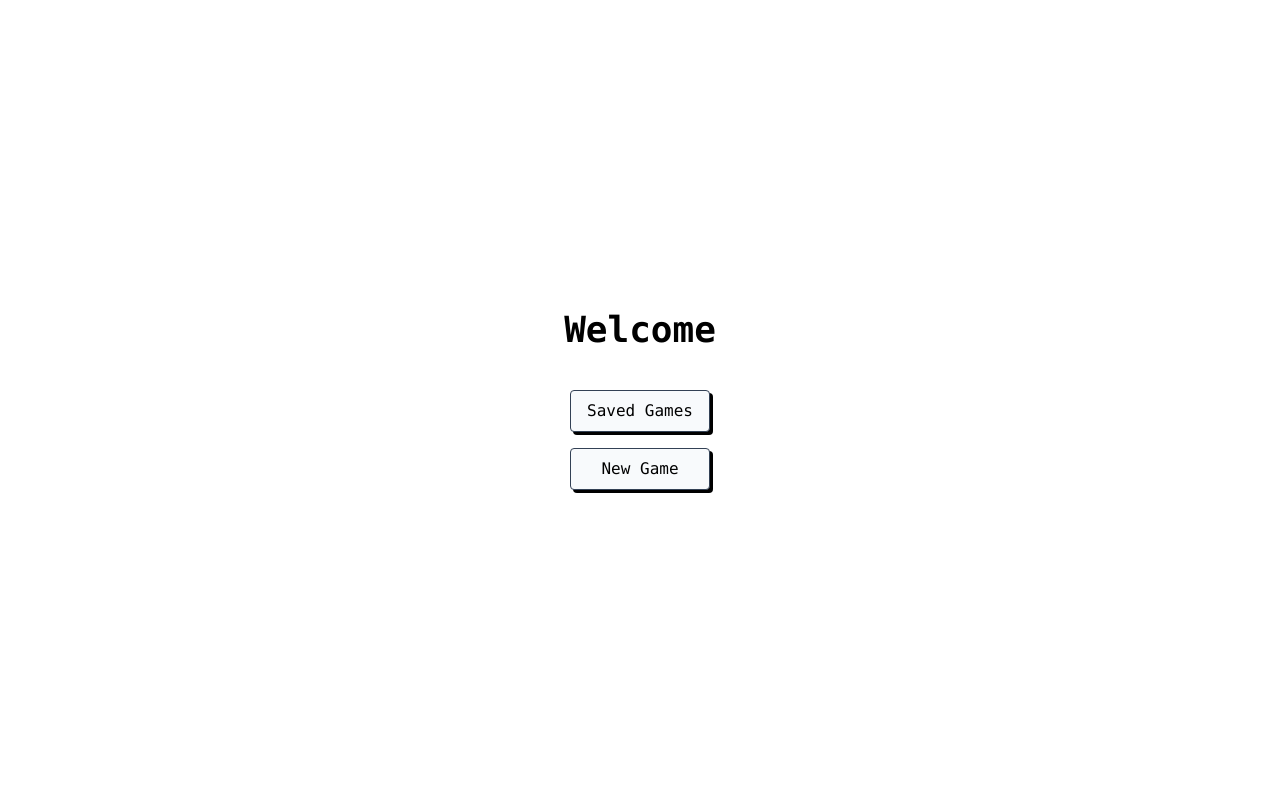
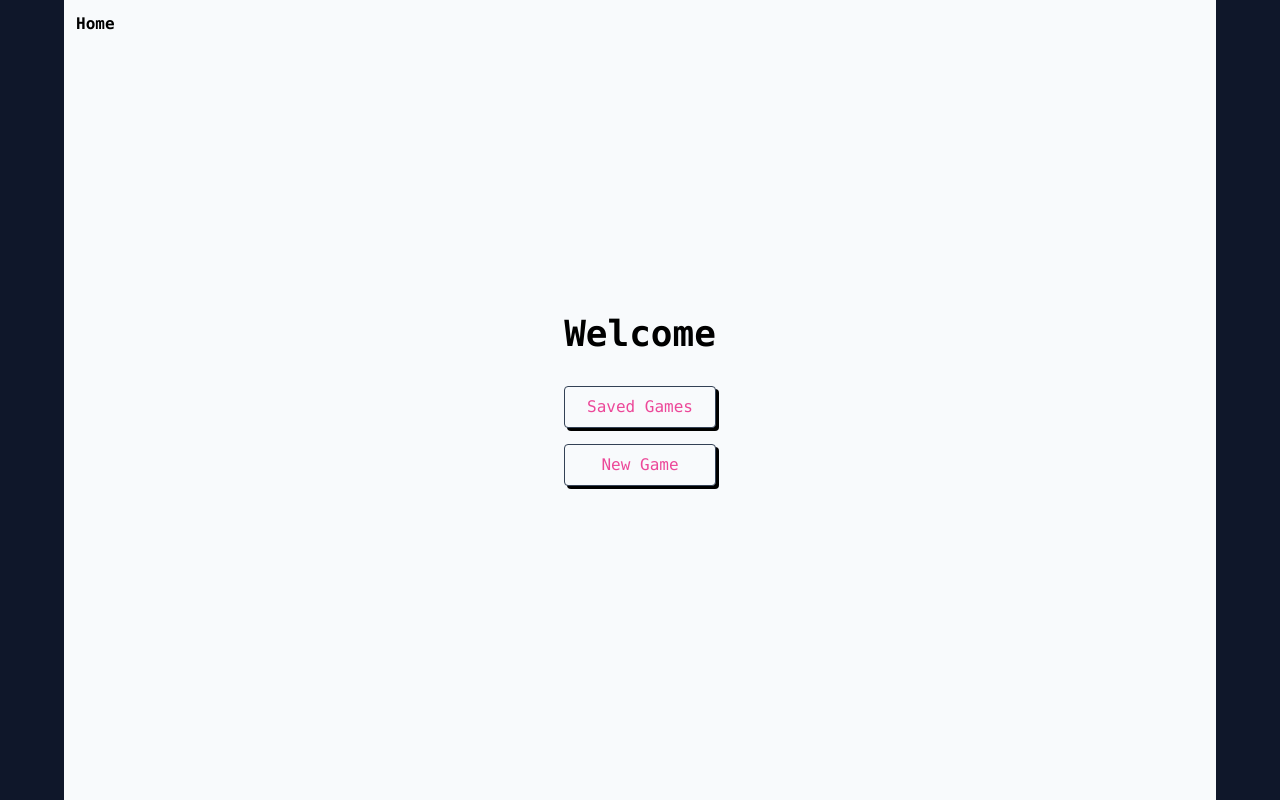
Before and after one commit to jacoacoacob/assembly-fe, a Vue app: page / in a window 1280 px wide. Built offline with nearby package versions, Linux system fonts and the light colour scheme.

Commit message:
tailwind and router

```diff
--- a/src/App.vue
+++ b/src/App.vue
@@ -1,15 +1,10 @@
 <script setup lang="ts">
 import { RouterView } from 'vue-router';
-// import WelcomeScreen from './components/WelcomeScreen.vue';
-import { ref } from 'vue';
-
-type AppView = "welcome" | "game";
-
-const view = ref<AppView>("welcome");
+import Layout from './components/Layout.vue';
 </script>
 
 <template>
-  <RouterView />
-  <!-- <WelcomeScreen v-if="view === 'welcome'" />
-  <WelcomeScreen v-if="view === 'game'" /> -->
+  <Layout>
+    <RouterView />
+  </Layout>
 </template>
--- a/src/assets/main.css
+++ b/src/assets/main.css
@@ -2,9 +2,17 @@
 @tailwind components;
 @tailwind utilities;
 
+
+@layer base {
+    a {
+        @apply text-pink-500;
+        /* @apply text-violet-500; */
+    }
+}
+
 @layer components {
     .button {
-        @apply bg-slate-50 border border-slate-700 cursor-pointer px-4 py-2 rounded;
+        @apply bg-slate-50 border border-slate-700 cursor-pointer px-4 py-2 rounded inline-block text-center;
         box-shadow: 3px 3px black;
     }
     .button-dense {
@@ -14,3 +22,5 @@
         box-shadow: 2px 2px black;
     }
 }
+
+/* .router-link-ac */
--- /dev/null
+++ b/src/components/Layout.vue
@@ -0,0 +1,40 @@
+<script setup lang="ts">
+import { RouterLink } from 'vue-router';
+</script>
+
+<template>
+    <div class="flex justify-center  bg-slate-900">
+        <div class="flex flex-col flex-1 justify-center items-center min-h-screen font-mono max-w-6xl relative bg-slate-50">
+            <nav aria-label="breadcrumbs" class="absolute top-3 left-3">
+                <ol class="flex space-x-2">
+                    <li v-for="crumb, i in $route.meta.breadcrumbs">
+                        <RouterLink v-if="crumb.to" :to="crumb.to" aria-current="location">
+                            {{ crumb.name }}
+                        </RouterLink>
+                        <span v-else class="font-semibold">
+                            {{ crumb.name }}
+                        </span>
+                        <span v-if="i < $route.meta.breadcrumbs.length - 1" class="ml-2">/</span>
+                    </li>
+                </ol>
+            </nav>
+            <slot></slot>
+        </div>
+    </div>
+    <!-- <div class="flex flex-col flex-1 justify-center items-center min-h-screen font-mono">
+        <nav aria-label="breadcrumbs" class="absolute top-3 left-3">
+            <ol class="flex space-x-2">
+                <li v-for="crumb, i in $route.meta.breadcrumbs">
+                    <RouterLink v-if="crumb.to" :to="crumb.to" aria-current="location">
+                        {{ crumb.name }}
+                    </RouterLink>
+                    <span v-else class="font-semibold">
+                        {{ crumb.name }}
+                    </span>
+                    <span v-if="i < $route.meta.breadcrumbs.length - 1" class="ml-2">/</span>
+                </li>
+            </ol>
+        </nav>
+        <slot></slot>
+    </div> -->
+</template>
--- a/src/components/TheGrid.vue
+++ /dev/null
@@ -1,4 +0,0 @@
-
-<template>
-
-</template>
--- a/src/components/WelcomeScreen.vue
+++ /dev/null
@@ -1,34 +0,0 @@
-<script setup lang="ts">
-import { ref } from 'vue';
-import CreateGame from './CreateGame.vue';
-import LoadGame from "./SavedGames.vue";
-import ViewContent from './ViewContent.vue';
-
-const view = ref<"initial" | "load-game" | "new-game">("initial");
-</script>
-
-<template>
-    <div class="min-h-screen flex font-mono">
-        <ViewContent v-if="view === 'initial'" class=" space-y-10" isRoot>
-            <h1 class="font-semibold text-4xl">Welcome</h1>
-            <ul class="space-y-4 flex flex-col items-center">
-                <li class="w-full">
-                    <button class="button w-full" @click="view = 'load-game'">
-                        Saved Games
-                    </button>
-                </li>
-                <li class="w-full">
-                    <button class="button w-full" @click="view = 'new-game'">
-                        New Game
-                    </button>
-                </li>
-            </ul>
-        </ViewContent>
-        <ViewContent v-if="view === 'new-game'" @go-back="view = 'initial'">
-            <CreateGame />
-        </ViewContent>
-        <ViewContent v-if="view === 'load-game'" @go-back="view = 'initial'">
-            <LoadGame />
-        </ViewContent>
-    </div>
-</template>
--- a/src/router.ts
+++ b/src/router.ts
@@ -1,5 +1,7 @@
-import { createRouter, createWebHistory } from "vue-router";
+import { createRouter, createWebHistory, type RouterLinkProps } from "vue-router";
 
+import SavedGamesView from "@/views/SavedGamesView.vue";
+import NewGameView from "@/views/NewGameView.vue";
 import WelcomeView from "@/views/WelcomeView.vue";
 
 const router = createRouter({
@@ -9,8 +11,58 @@ const router = createRouter({
             path: "/",
             name: "welcome",
             component: WelcomeView,
+            meta: {
+                breadcrumbs: [
+                    {
+                        name: "Home"
+                    }
+                ]
+            }
         },
+        {
+            path: "/new-game",
+            name: "new-game",
+            component: NewGameView,
+            meta: {
+                breadcrumbs: [
+                    {
+                        name: "Home",
+                        to: "/"
+                    },
+                    {
+                        name: "New Game"
+                    },
+                ]
+            }
+        },
+        {
+            path: "/saved-games",
+            name: "saved-games",
+            component: SavedGamesView,
+            meta: {
+                breadcrumbs: [
+                    {
+                        name: "Home",
+                        to: "/"
+                    },
+                    {
+                        name: "Saved Games"
+                    },
+                ]
+            }
+        }
     ],
 });
 
+interface Breadcrumb {
+    name: string;
+    to?: RouterLinkProps["to"];
+}
+
+declare module "vue-router" {
+    interface RouteMeta {
+        breadcrumbs: Breadcrumb[];
+    }
+}
+
 export { router };
--- a/src/views/WelcomeView.vue
+++ b/src/views/WelcomeView.vue
@@ -1,34 +1,23 @@
 <script setup lang="ts">
-import { ref } from 'vue';
-import CreateGame from '@/components/CreateGame.vue';
-import SavedGames from "@/components/SavedGames.vue";
-import ViewContent from '@/components/ViewContent.vue';
-
-const view = ref<"initial" | "load-game" | "new-game">("initial");
+import { RouterLink } from 'vue-router';
 </script>
 
 <template>
-    <div class="min-h-screen flex font-mono">
-        <ViewContent v-if="view === 'initial'" class=" space-y-10" isRoot>
-            <h1 class="font-semibold text-4xl">Welcome</h1>
+    <div class="space-y-8">
+        <h1 class="font-semibold text-4xl">Welcome</h1>
+        <nav>
             <ul class="space-y-4 flex flex-col items-center">
                 <li class="w-full">
-                    <button class="button w-full" @click="view = 'load-game'">
+                    <RouterLink class="button w-full" to="saved-games">
                         Saved Games
-                    </button>
+                    </RouterLink>
                 </li>
                 <li class="w-full">
-                    <button class="button w-full" @click="view = 'new-game'">
+                    <RouterLink class="button w-full" to="new-game">
                         New Game
-                    </button>
+                    </RouterLink>
                 </li>
             </ul>
-        </ViewContent>
-        <ViewContent v-if="view === 'new-game'" @go-back="view = 'initial'">
-            <CreateGame />
-        </ViewContent>
-        <ViewContent v-if="view === 'load-game'" @go-back="view = 'initial'">
-            <SavedGames />
-        </ViewContent>
+        </nav>
     </div>
 </template>
```
Also changed, not shown: src/views/NewGameView.vue (renamed from src/components/CreateGame.vue), src/views/SavedGamesView.vue (line endings or trailing spaces).
